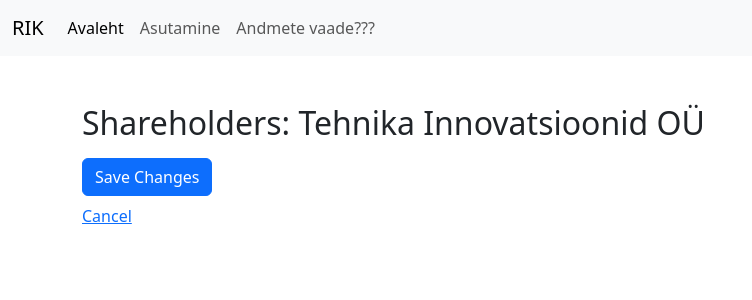
After one commit to stennn2001/prooviulesanne, a Django app: page /company/edit/1/ in a window 1280 px wide. The commit adds this page. Shown: the top 300 px of the page, without its empty margins (0-752 px from the left). Run offline with Django 5.2, Linux system fonts and the light colour scheme; data comes from the database, SQL or seed files in the repository; data that the repository does not hold is empty; some libraries are stand-ins or nearby versions.

Commit message:
update smalll

```diff
--- a/business_registry/forms.py
+++ b/business_registry/forms.py
@@ -1,6 +1,6 @@
 
 from django import forms
-from .models import Company
+from .models import Company, CompanyShareholder
 from django.utils.timezone import now
 
 class CompanyCreationForm(forms.ModelForm):
@@ -39,3 +39,17 @@ class SearchForm(forms.Form):
             if len(search) != 7:
                 raise forms.ValidationError(f"Registry code must be 7 digits. You have entered {len(search)} digits.")
         return search
+
+class CompanyShareholderEditForm(forms.ModelForm):
+    #company = forms.ModelChoiceField(queryset=Company.objects.filter(), widget=forms.Select(attrs={'class': 'form-control'}))
+    shareholder = forms.ModelChoiceField(queryset=CompanyShareholder.objects.all(), label="", widget=forms.Select(attrs={'class': 'form-control',
+                                                                                                               #'disabled': True
+                                                                                                               }))
+    class Meta:
+        model = CompanyShareholder
+        fields = ["shareholder", "ownership_share"]
+
+    # def __init__(self, *args, **kwargs):
+    #     super().__init__(*args, **kwargs)
+    #     self.fields['company'].widget.attrs['readonly'] = True
+    #     self.fields['company'].widget.attrs['disabled'] = True
--- a/business_registry/urls.py
+++ b/business_registry/urls.py
@@ -4,9 +4,15 @@ from . import views
 
 urlpatterns = [
     # Company creation form
-    path("", views.company_create, name="company_create"),
+    path("create/", views.company_create, name="company_create"),
     # Company details
-    path("detail/<int:company_id>/", views.company_detail, name="company_detail"),
+    path("details/<int:company_id>/", views.company_detail, name="company_detail"),
     # Search
     path("search/", views.search, name="search"),
+    # Company edit
+    path("edit/<int:company_id>/", views.company_edit, name="company_edit"),
+
+
+    # Search
+    path("shareholders/search/", views.search_shareholders, name="search_shareholders"),
 ]
--- a/business_registry/views.py
+++ b/business_registry/views.py
@@ -1,12 +1,22 @@
 from django.shortcuts import render
-from .models import Company
+from .models import Company, CompanyShareholder
+from django.http import JsonResponse
 from django.db.models import Q
-from .forms import CompanyCreationForm, SearchForm
+from .forms import CompanyCreationForm, SearchForm, CompanyShareholderEditForm
 from django.shortcuts import redirect
+from django.shortcuts import get_object_or_404
+from django.forms import modelformset_factory
 
 # Create your views here.
 def company_create(request):
+    print("KATSE", request.POST)
+
+    shareholders_json_errors = []
+
     if request.method == "POST":
+        shareholders_json_value = request.POST.get('shareholders_json', '').strip()
+        if not shareholders_json_value:
+            shareholders_json_errors.append("Shareholders cannot be empty.")
         form = CompanyCreationForm(request.POST)
         if form.is_valid():
             new_company = form.save()
@@ -14,14 +24,15 @@ def company_create(request):
     else:
         form = CompanyCreationForm()
     context = {
-        "form": form
+        "form": form,
+        "shareholders_json_errors": shareholders_json_errors
     }
     return render(request, 'business_registry/company_create.html', context)
 
 def company_detail(request, company_id):
     company = Company.objects.get(pk=company_id)
     context = {
-        "company": company
+        "company": company,
     }
     return render(request, 'business_registry/company_detail.html', context)
 
@@ -43,3 +54,38 @@ def search(request):
         "companies_search": companies_search
     }
     return render(request, 'business_registry/company_search.html', context)
+
+def search_shareholders(request):
+    search_phrase = request.GET.get("search", "").strip()
+
+    if search_phrase:
+        search_result = Company.objects.filter(
+            Q(name__icontains=search_phrase) | Q(registration_code__icontains=search_phrase)
+        ).values("id", "name", "registration_code")
+    else:
+        search_result = []
+
+    return JsonResponse({
+        "shareholders": list(search_result)
+    })
+
+def company_edit(request, company_id):
+    company = get_object_or_404(Company, id=company_id)
+    shareholders = company.shareholder.all()
+    print(shareholders)
+    ShareholderFormSet = modelformset_factory(CompanyShareholder, form=CompanyShareholderEditForm, extra=0)
+    if request.method == 'POST':
+        form = CompanyShareholderEditForm(request.POST, instance=shareholders)
+        formset = ShareholderFormSet(request.POST, queryset=company.shareholder.all())
+        if form.is_valid():
+            form.save()
+            return redirect('company_detail', company_id=company.id)
+    else:
+        form = CompanyShareholderEditForm(instance=company)
+        formset = ShareholderFormSet(queryset=company.shareholder.all())
+    context = {
+        'form': form,
+        'company': company,
+        'formset': formset,
+    }
+    return render(request, 'business_registry/company_edit.html', context)
--- a/prooviulesanne/settings.py
+++ b/prooviulesanne/settings.py
@@ -23,7 +23,7 @@ BASE_DIR = Path(__file__).resolve().parent.parent
 SECRET_KEY = 'django-insecure-dam1vlu35p)z1z@)^n&os2bh5##!)zh__cud)hs5dp1io=hl0n'
 
 # SECURITY WARNING: don't run with debug turned on in production!
-DEBUG = False
+DEBUG = True
 
 ALLOWED_HOSTS = ["*"]
 
--- a/templates/business_registry/company_detail.html
+++ b/templates/business_registry/company_detail.html
@@ -75,10 +75,13 @@
                         </div>
                     {% endif %}
 
+                    <a href="{% url 'company_edit' company.id %}" class="btn btn-secondary w-100">Manage Shareholders</a>
+
                 </div>
             </div>
 
         </div>
+
     </div>
 
 </div>
--- /dev/null
+++ b/templates/business_registry/company_edit.html
@@ -0,0 +1,24 @@
+{% extends 'base.html' %}
+
+
+{% block content %}
+<div class="container mt-5">
+    <h1 class="h2 mb-3">Shareholders: {{ company.name }}</h2>
+
+    <div>
+        {{ formset.management_form }}
+
+        {% for form in formset %}
+            <div class="shareholder-form">
+                {{ form.as_p }}
+            </div>
+        {% endfor %}
+
+        <button type="submit" class="btn btn-primary">Save Changes</button>
+    </div>
+
+    <div class="mt-2">
+        <a href="{% url 'company_detail' company.id %}">Cancel</a>
+    </div>
+</div>
+{% endblock %}
```
Also changed, not shown: 1 other file.
